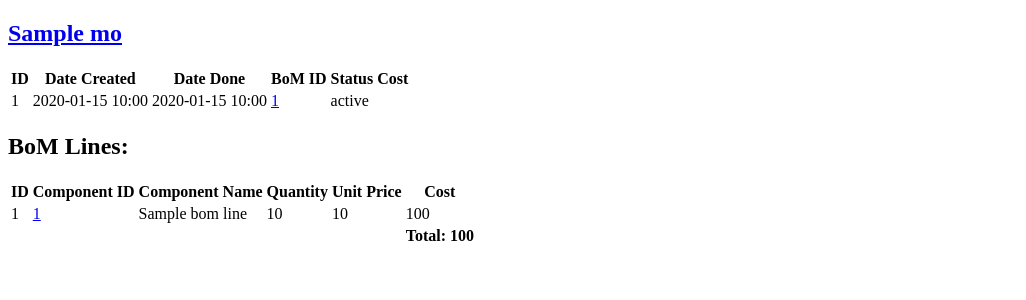
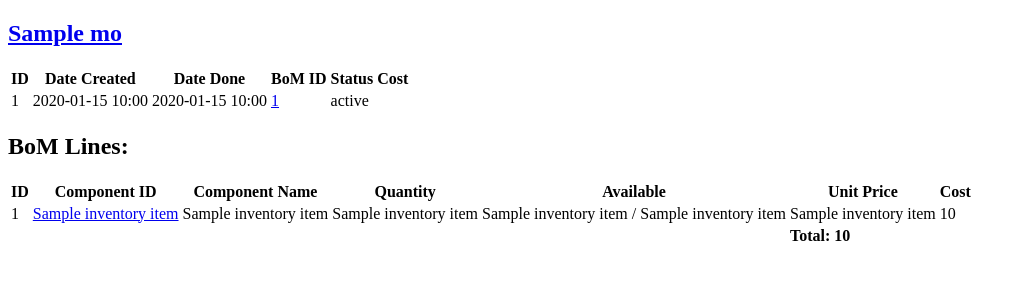
Before and after one commit to nikalmus/erp, a Flask app: page /manufacturing/mos/1 in a window 1280 px wide. Shown: the top 300 px of the page, without its empty margins (0-1026 px from the left). Run offline with Flask 3, Linux system fonts and the light colour scheme; a database or web service that is not in the repository returns one stand-in record (values such as "Sample title"); some libraries are stand-ins or nearby versions.

Commit message:
available count vs quanity for MOs (BoMs)

```diff
--- a/app/manufacturing/mo/routes.py
+++ b/app/manufacturing/mo/routes.py
@@ -36,11 +36,27 @@ def get_mo(id):
 
     mo = cursor.fetchone()
 
-    cursor.execute("SELECT bom_line.id, bom_line.bom_id, bom_line.component_id, \
-                   product.name, bom_line.quantity, product.price \
-                   FROM bom_line JOIN mo ON bom_line.bom_id = mo.bom_id \
-                   JOIN product ON bom_line.component_id = product.id \
-                   WHERE mo.id = %s", (id,))
+    # cursor.execute("SELECT bom_line.id, bom_line.bom_id, bom_line.component_id, \
+    #                product.name, bom_line.quantity, product.price \
+    #                FROM bom_line JOIN mo ON bom_line.bom_id = mo.bom_id \
+    #                JOIN product ON bom_line.component_id = product.id \
+    #                WHERE mo.id = %s", (id,))
+
+    cursor.execute("SELECT bom_line.id, \
+                           bom_line.bom_id, \
+                           bom_line.component_id, \
+                           product.name, \
+                           bom_line.quantity, \
+                           product.price, \
+                          (SELECT COUNT(*) FROM inventory_item \
+                           WHERE product_id = bom_line.component_id \
+                           AND location = 'Warehouse') AS available_count \
+                           FROM bom_line \
+                           JOIN \
+                           mo ON bom_line.bom_id = mo.bom_id \
+                           JOIN \
+                           product ON bom_line.component_id = product.id \
+                           WHERE mo.id = %s", (id,))
 
     bom_lines = cursor.fetchall()
     components_cost = sum(bom_line[5] * bom_line[4] for bom_line in bom_lines)
--- a/app/manufacturing/mo/templates/mo_detail.html
+++ b/app/manufacturing/mo/templates/mo_detail.html
@@ -29,6 +29,7 @@
             <th>Component ID</th>
             <th>Component Name</th>
             <th>Quantity</th>
+            <th>Available</th>
             <th>Unit Price</th>
             <th>Cost</th>
         </tr>
@@ -38,6 +39,14 @@
             <td><a href="/manufacturing/products/{{ bom_line[2] }}">{{ bom_line[2] }}</a></td>
             <td>{{ bom_line[3] }}</td>
             <td>{{ bom_line[4] }}</td>
+            <td>
+                {% if bom_line[6] <= bom_line[4] %}
+                  {{ bom_line[6] }} / {{ bom_line[4] }}
+                {% else %}
+                  {{ bom_line[4] }} / {{ bom_line[4] }}
+                {% endif %}
+              </td>
+
             <td>{{ bom_line[5] }}</td>
             <td>{{ bom_line[5] * bom_line[4] }}</td>
         </tr>
```
